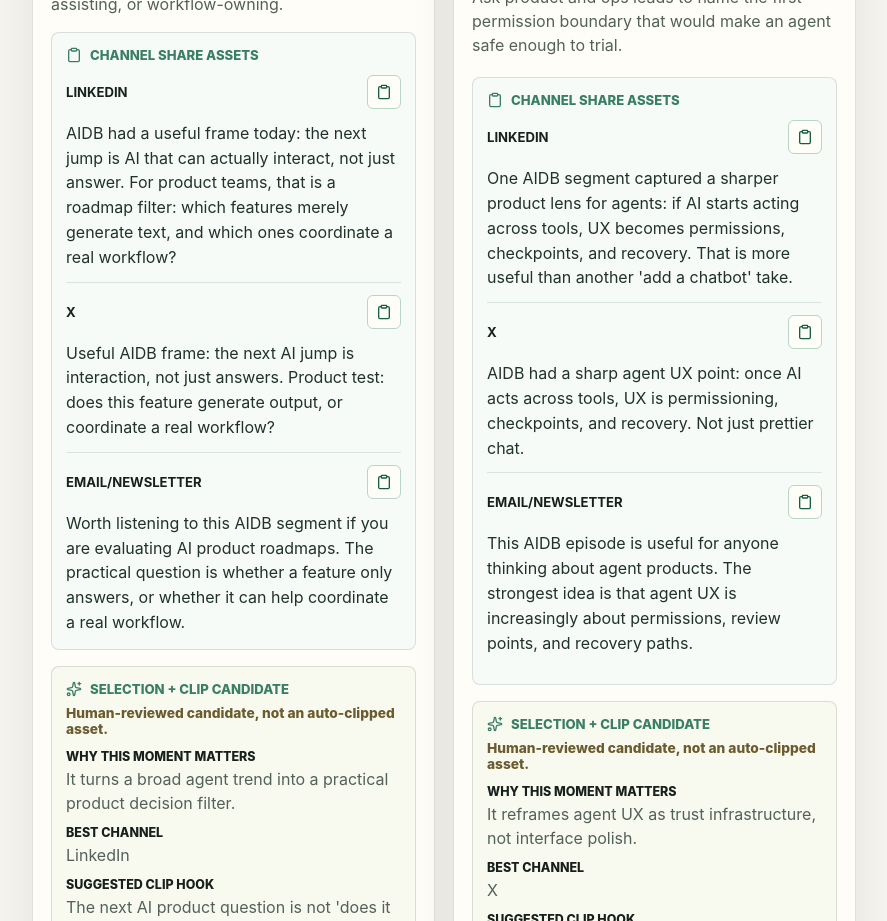
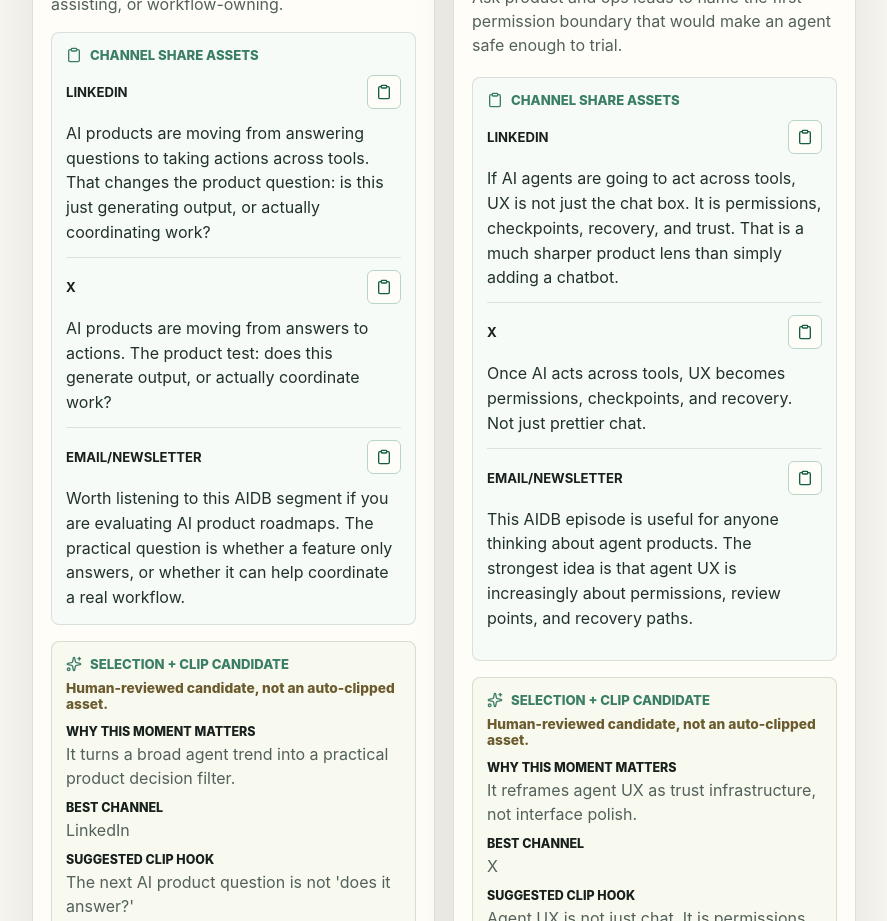
Before and after one commit to tedfarino/aidb-shareability-lab, a React (Vite) app: page / in a window 1280 px wide. Shown: the part 2000-2921 px from the top of the page, without its empty margins (360-1247 px from the left). Built offline with nearby package versions, Linux system fonts and the light colour scheme.

Commit message:
Calibrate share copy to AIDB X style

```diff
--- a/src/data.ts
+++ b/src/data.ts
@@ -78,9 +78,9 @@
           "AIDB had a useful frame today: the next jump is AI that can actually interact, not just answer. Worth using this as a filter on our roadmap: which features merely generate text, and which ones coordinate a real workflow?",
         shareAssets: {
           linkedIn:
-            "AIDB had a useful frame today: the next jump is AI that can actually interact, not just answer. For product teams, that is a roadmap filter: which features merely generate text, and which ones coordinate a real workflow?",
+            "AI products are moving from answering questions to taking actions across tools.\n\nThat changes the product question: is this just generating output, or actually coordinating work?",
           x:
-            "Useful AIDB frame: the next AI jump is interaction, not just answers. Product test: does this feature generate output, or coordinate a real workflow?",
+            "AI products are moving from answers to actions.\n\nThe product test: does this generate output, or actually coordinate work?",
           email:
             "Worth listening to this AIDB segment if you are evaluating AI product roadmaps. The practical question is whether a feature only answers, or whether it can help coordinate a real workflow.",
         },
@@ -119,9 +119,9 @@
           "One AIDB segment captured something we should pressure-test: if AI products start acting across tools, UX becomes permissioning, checkpoints, and recovery. That is a sharper product lens than 'add a chatbot.'",
         shareAssets: {
           linkedIn:
-            "One AIDB segment captured a sharper product lens for agents: if AI starts acting across tools, UX becomes permissions, checkpoints, and recovery. That is more useful than another 'add a chatbot' take.",
+            "If AI agents are going to act across tools, UX is not just the chat box.\n\nIt is permissions, checkpoints, recovery, and trust.\n\nThat is a much sharper product lens than simply adding a chatbot.",
           x:
-            "AIDB had a sharp agent UX point: once AI acts across tools, UX is permissioning, checkpoints, and recovery. Not just prettier chat.",
+            "Once AI acts across tools, UX becomes permissions, checkpoints, and recovery.\n\nNot just prettier chat.",
           email:
             "This AIDB episode is useful for anyone thinking about agent products. The strongest idea is that agent UX is increasingly about permissions, review points, and recovery paths.",
         },
@@ -170,9 +170,9 @@
           "AIDB's agent advice maps cleanly to management basics: define the outcome, name the constraints, set checkpoints, and say what good looks like. We should turn that into our default agent brief template.",
         shareAssets: {
           linkedIn:
-            "AIDB's agent advice maps cleanly to management basics: define the outcome, name the constraints, set checkpoints, and say what good looks like. That is a more teachable frame than 'prompt engineering.'",
+            "Getting better results from agents may look less like prompt engineering and more like management.\n\nDefine the outcome. Name the constraints. Set checkpoints. Say what good looks like.",
           x:
-            "AIDB's agent advice in one line: treat prompts like delegation. Outcome, constraints, checkpoints, definition of done.",
+            "Agent work needs manager language:\n\nOutcome. Constraints. Checkpoints. Definition of done.",
           email:
             "This AIDB episode is a practical listen for people trying to get better results from agents. The key frame is that agent work needs manager language, not mystical prompting.",
         },
@@ -211,9 +211,9 @@
           "Useful AIDB framing: talking to agents is starting to look less like 'prompt engineering' and more like delegation. Better instructions, clearer constraints, better checkpoints. That is a much more teachable idea for teams.",
         shareAssets: {
           linkedIn:
-            "Useful AIDB framing: talking to agents is starting to look less like prompt engineering and more like delegation. Better instructions, clearer constraints, better checkpoints. Much easier to teach.",
+            "Prompting is starting to look less like a trick and more like delegation.\n\nBetter instructions, clearer constraints, better checkpoints.\n\nThat is a much easier skill to teach.",
           x:
-            "Prompting is becoming delegation. Better outcomes, clearer constraints, better checkpoints. Strong AIDB frame.",
+            "Prompting is becoming delegation.\n\nBetter instructions. Clearer constraints. Better checkpoints.",
           email:
             "This AIDB episode has a useful frame for anyone explaining agents to a broader audience: prompting is becoming delegation, which makes the skill feel practical and learnable.",
         },
@@ -262,9 +262,9 @@
           "AIDB's point on OpenAI and Anthropic moving into consulting is worth discussing: the scarce thing may not be model access, but implementation capacity. That changes how leaders should evaluate AI vendors and adoption plans.",
         shareAssets: {
           linkedIn:
-            "AIDB's point on OpenAI and Anthropic moving into consulting is worth discussing: the scarce thing may not be model access, but implementation capacity. That changes how leaders should evaluate AI vendors and adoption plans.",
+            "OpenAI and Anthropic moving deeper into consulting says something important:\n\nFor enterprises, the bottleneck may not be access to models.\n\nIt may be the ability to actually implement them.",
           x:
-            "If OpenAI and Anthropic are moving into consulting, maybe model access is not the bottleneck. Implementation capacity is.",
+            "OpenAI and Anthropic moving into consulting is a signal:\n\nModel access may not be the bottleneck.\n\nImplementation capacity may be.",
           email:
             "This AIDB episode is useful for anyone evaluating AI adoption plans. The strongest takeaway is that implementation capacity may be more scarce than model access.",
         },
@@ -303,9 +303,9 @@
           "AIDB had a strong market read: if frontier labs are becoming consultants, the services layer is not boring residue. It may be where capability turns into revenue. Useful lens for AI startup positioning.",
         shareAssets: {
           linkedIn:
-            "AIDB had a strong market read: if frontier labs are becoming consultants, the services layer is not boring residue. It may be where AI capability turns into revenue.",
+            "Frontier labs moving into consulting is a market signal.\n\nThe services layer may not be boring implementation residue.\n\nIt may be where AI capability actually turns into revenue.",
           x:
-            "AIDB market read: if frontier labs are becoming consultants, the services layer may be where AI capability turns into revenue.",
+            "If frontier labs are becoming consultants, the services layer may not be residue.\n\nIt may be where AI turns into revenue.",
           email:
             "This AIDB segment is worth sharing with founders and investors thinking about AI startup positioning. It reframes services as a possible value-capture layer, not just implementation residue.",
         },
```
Also changed, not shown: 1 other file (tests, documents, lock files or other folders).
